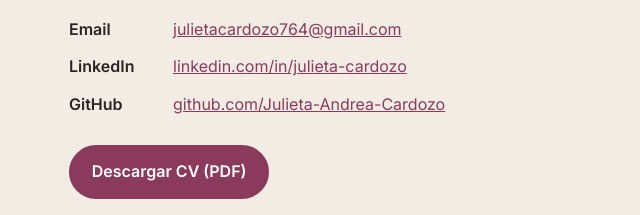
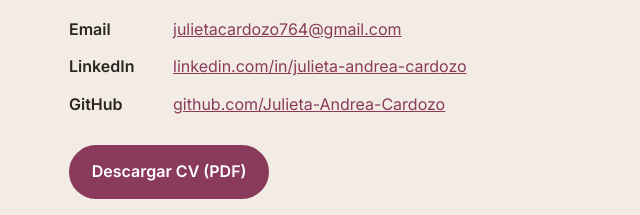
Before and after one commit to Julieta-Andrea-Cardozo/Julieta-Andrea-Cardozo.github.io, a plain HTML site: page index.html in a window 1280 px wide. Shown: the part 2567-2782 px from the top of the page, 191-831 px from the left. Drawn offline with Linux system fonts and the light colour scheme.

Commit message:
Actualiza contacto y LinkedIn
Co-Authored-By: Devin AI <158243242+devin-ai-integration[bot]@users.noreply.github.com>

```diff
--- a/index.html
+++ b/index.html
@@ -217,7 +217,7 @@
           <p>¿Tenés una propuesta o querés charlar sobre un proyecto? Escribime.</p>
           <ul class="contact__list">
             <li><span>Email</span><a href="mailto:julietacardozo764@gmail.com">julietacardozo764@gmail.com</a></li>
-            <li><span>LinkedIn</span><a href="https://www.linkedin.com/in/julieta-cardozo" target="_blank" rel="noopener">linkedin.com/in/julieta-cardozo</a></li>
+            <li><span>LinkedIn</span><a href="https://www.linkedin.com/in/julieta-andrea-cardozo" target="_blank" rel="noopener">linkedin.com/in/julieta-andrea-cardozo</a></li>
             <li><span>GitHub</span><a href="https://github.com/Julieta-Andrea-Cardozo" target="_blank" rel="noopener">github.com/Julieta-Andrea-Cardozo</a></li>
           </ul>
           <a class="btn btn--primary" href="cv/Cardozo_Julieta_CV.pdf" download>Descargar CV (PDF)</a>
```
Also changed, not shown: 1 other file.
